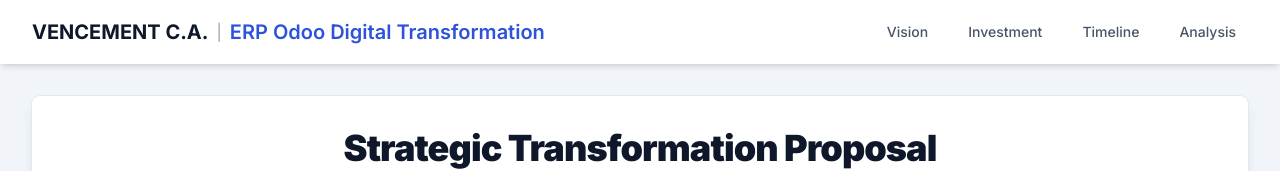
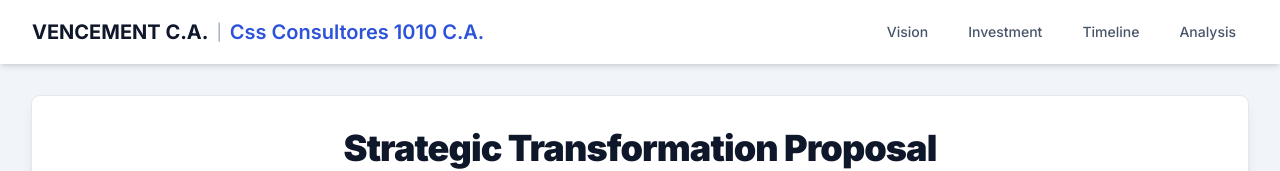
Before and after one commit to guillermoFaria/Vencement-odoo, a plain HTML site: page index.html in a window 1280 px wide. Shown: the top 171 px of the page. Drawn offline with nearby package versions, Linux system fonts and the light colour scheme.

Commit message:
Agregando el nombre de la compañia

```diff
--- a/index.html
+++ b/index.html
@@ -97,7 +97,7 @@
                 <div class="flex items-center">
                     <span class="font-bold text-xl text-slate-900">VENCEMENT C.A.</span>
                     <span class="mx-2 text-slate-400">|</span>
-                    <span class="font-semibold text-xl text-[#2D53DA]">ERP Odoo Digital Transformation</span>
+                    <span class="font-semibold text-xl text-[#2D53DA]">Css Consultores 1010 C.A.</span>
                 </div>
                 <div class="hidden md:block">
                     <div class="ml-10 flex items-baseline space-x-4">
```
